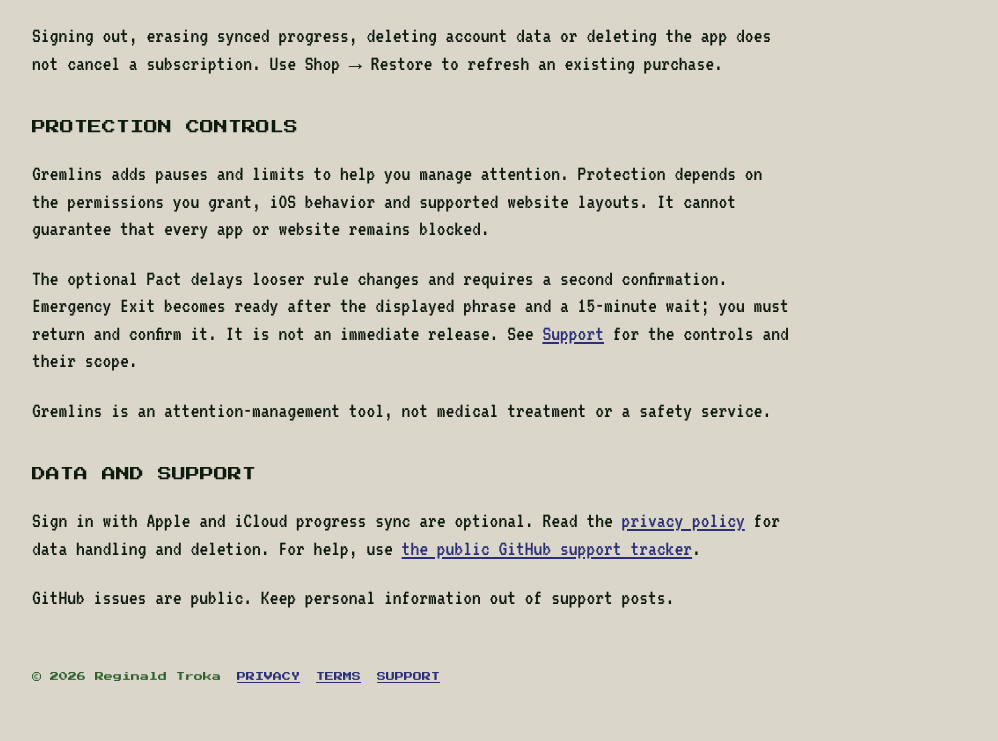
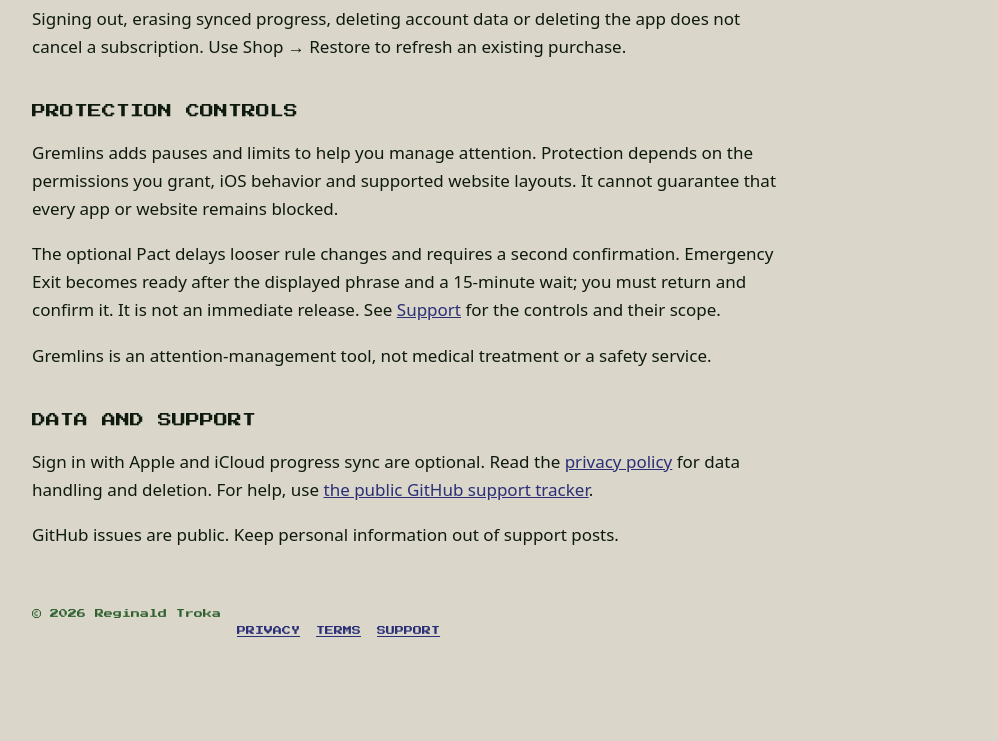
Before and after one commit to RT123-new/gremlins-support, a plain HTML site: page terms/index.html in a window 1280 px wide. Shown: the part 629-1370 px from the top of the page, without its empty margins (140-1138 px from the left). After the commit the page ends 1342 px from the top, so only its background shows below. Drawn offline with Linux system fonts and the light colour scheme.

Commit message:
Improve support-page readability and keyboard navigation

```diff
--- a/style.css
+++ b/style.css
@@ -7,6 +7,8 @@ body { margin: 0; background: var(--shell); color: var(--ink); font: 22px/1.25 B
 a { color: var(--navy); }
 .wrap { max-width: 980px; margin: auto; padding: 28px 22px 60px; }
 nav { display: flex; gap: 18px; align-items: center; font: 10px D, monospace; } nav .sp { flex: 1; } nav a { text-decoration: none; }
+nav a, footer a { min-height: 44px; display: inline-flex; align-items: center; }
+a:focus-visible { outline: 3px solid var(--navy); outline-offset: 4px; }
 .hero { display: grid; grid-template-columns: 1.1fr .9fr; gap: 34px; align-items: center; margin: 46px 0 40px; }
 @media (max-width: 760px) { .hero { grid-template-columns: 1fr; } }
 h1 { font: 26px/1.45 D, monospace; margin: 0 0 18px; } h2 { font: 14px/1.5 D, monospace; margin: 40px 0 14px; } h3 { font: 10px/1.5 D, monospace; margin: 22px 0 8px; }
@@ -20,5 +22,6 @@ h1 { font: 26px/1.45 D, monospace; margin: 0 0 18px; } h2 { font: 14px/1.5 D, mo
 form { display: flex; gap: 10px; flex-wrap: wrap; margin-top: 18px; }
 input { font: 22px B, monospace; padding: 12px; border: 3px solid var(--ink); background: var(--paper); min-width: 240px; flex: 1; }
 footer { margin-top: 60px; font: 9px D, monospace; color: var(--mid); display: flex; gap: 16px; flex-wrap: wrap; }
-.legal p, .legal li { max-width: 760px; }
+.legal { font: 17px/1.65 system-ui, sans-serif; }
+.legal p, .legal li { max-width: 760px; overflow-wrap: anywhere; }
 .legal h1 { margin-top: 36px; }
```
